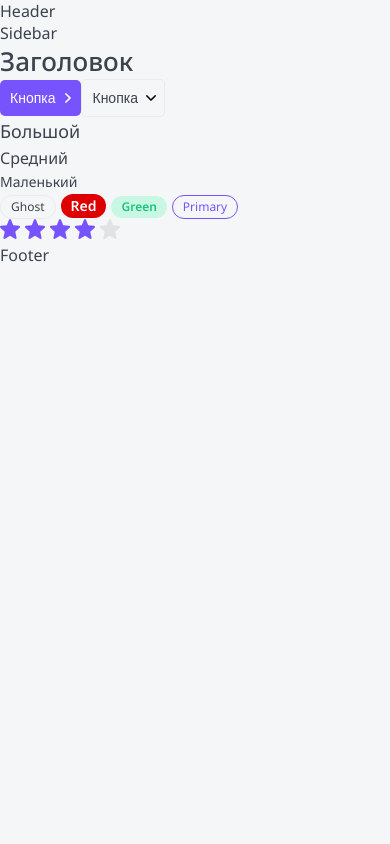
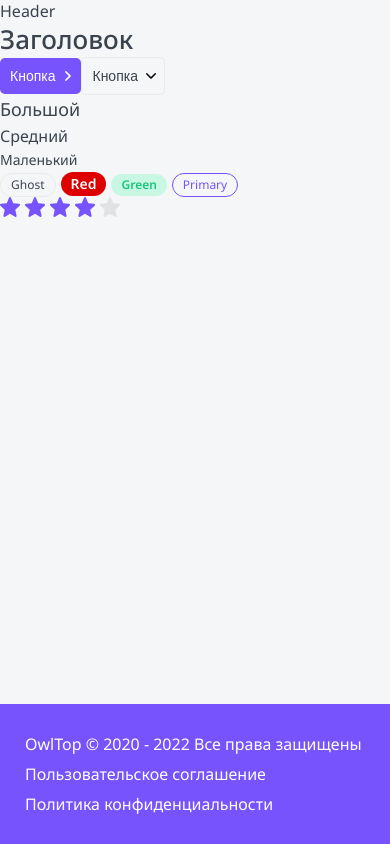
Before and after one commit to AidaChernyavskaya/top-app, a Next.js app: page / in a window 390 px wide. Built offline with nearby package versions, Linux system fonts and the light colour scheme.

Commit message:
layout done with grid

```diff
--- a/layout/Footer/Footer.module.css
+++ b/layout/Footer/Footer.module.css
@@ -0,0 +1,20 @@
+.footer {
+	display: grid;
+	grid-template-columns: 1fr auto auto;
+	padding: 30px 25px;
+	background: var(--primary);
+	color: var(--white);
+	font-size: 16px;
+	line-height: 20px;
+	gap: 10px 40px;
+}
+
+.footer a:hover {
+	color: var(--grey-light);
+}
+
+@media (max-width: 765px) {
+	.footer {
+		grid-template-columns: 1fr;
+	}
+}
--- a/layout/Footer/Footer.tsx
+++ b/layout/Footer/Footer.tsx
@@ -1,12 +1,21 @@
 import styles from "./Footer.module.css";
 import cn from "classnames";
 import {FooterProps} from "./Footer.props";
+import {format} from "date-fns";
 
 
-export const Footer = ({...props}: FooterProps): JSX.Element => {
+export const Footer = ({className, ...props}: FooterProps): JSX.Element => {
     return (
-        <div {...props}>
-            Footer
-        </div>
+        <footer className={cn(className, styles.footer)} {...props}>
+            <div>
+                OwlTop © 2020 - {format(new Date, 'yyyy')} Все права защищены
+            </div>
+            <a href={'#'} target={'_blank'}>
+                Пользовательское соглашение
+            </a>
+            <a href={'#'} target={'_blank'}>
+                Политика конфиденциальности
+            </a>
+        </footer>
     );
 }
--- a/layout/Layout.module.css
+++ b/layout/Layout.module.css
@@ -0,0 +1,46 @@
+.wrapper {
+	display: grid;
+	grid-template-areas:
+		". header header ."
+		". sidebar body ."
+		"footer footer footer footer";
+	grid-template-columns: auto 230px minmax(320px, 1200px) auto;
+	grid-template-rows: auto 1fr auto;
+	min-height: 100vh;
+	gap: 0 30px;
+}
+
+.header {
+	display: none;
+	grid-area: header;
+}
+
+.sidebar {
+	grid-area: sidebar;
+}
+
+.body {
+	grid-area: body;
+}
+
+.footer {
+	grid-area: footer;
+}
+
+@media (max-width: 765px) {
+	.wrapper {
+		grid-template-areas:
+			"header"
+			"body"
+			"footer";
+		grid-template-columns: minmax(320px, 1fr);
+	}
+
+	.sidebar {
+		display: none;
+	}
+
+	.header {
+		display: block;
+	}
+}
--- a/layout/Layout.tsx
+++ b/layout/Layout.tsx
@@ -9,16 +9,14 @@
 
 const Layout = ({children}: LayoutProps): JSX.Element => {
     return (
-        <>
-            <Header />
-            <div>
-                <Sidebar />
-                <div>
-                    {children}
-                </div>
+        <div className={styles.wrapper}>
+            <Header className={styles.header}/>
+            <Sidebar className={styles.sidebar}/>
+            <div className={styles.body}>
+                {children}
             </div>
-            <Footer />
-        </>
+            <Footer className={styles.footer}/>
+        </div>
     );
 };
 
--- a/package.json
+++ b/package.json
@@ -16,6 +16,7 @@
     "@typescript-eslint/eslint-plugin": "^5.45.1",
     "@typescript-eslint/parser": "^5.45.1",
     "classnames": "^2.3.2",
+    "date-fns": "^2.29.3",
     "eslint": "8.22.0",
     "eslint-config-next": "13.0.6",
     "next": "13.0.6",
```
Also changed, not shown: 1 other file (tests, documents, lock files or other folders).
